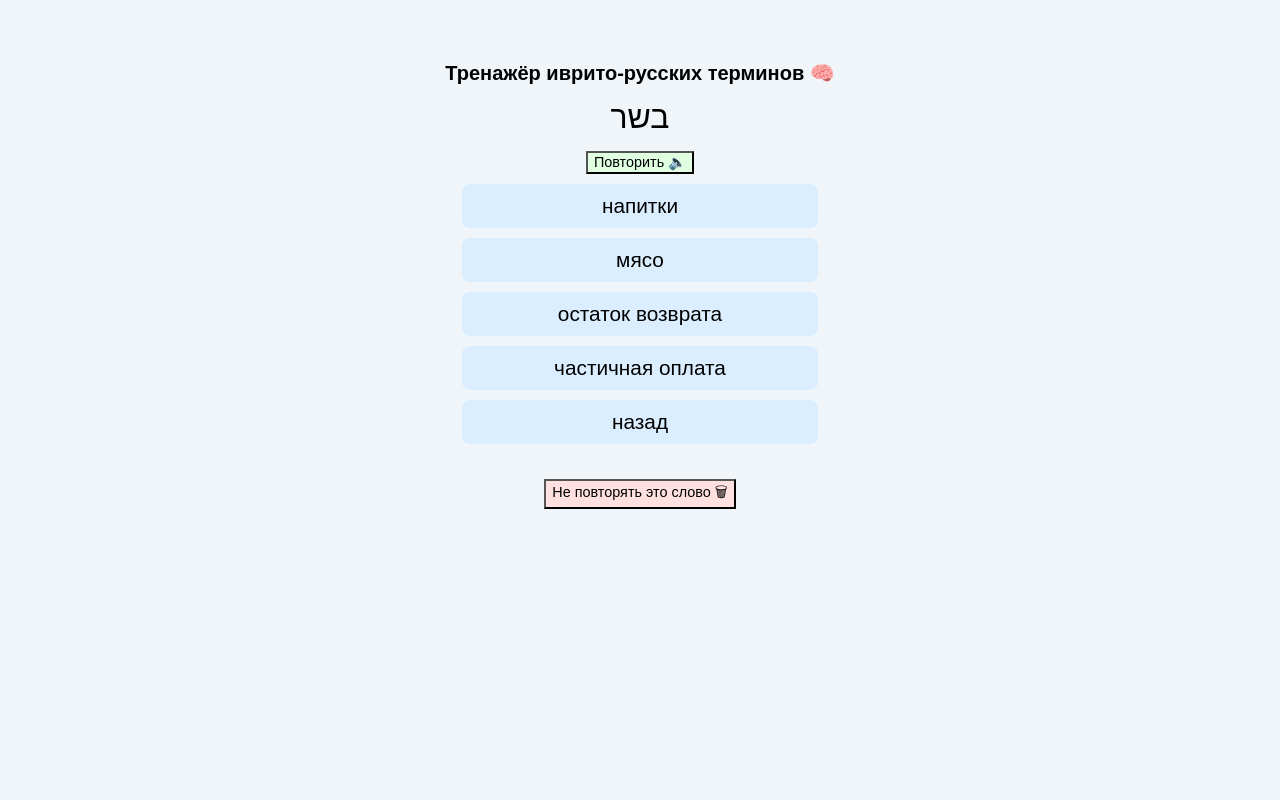
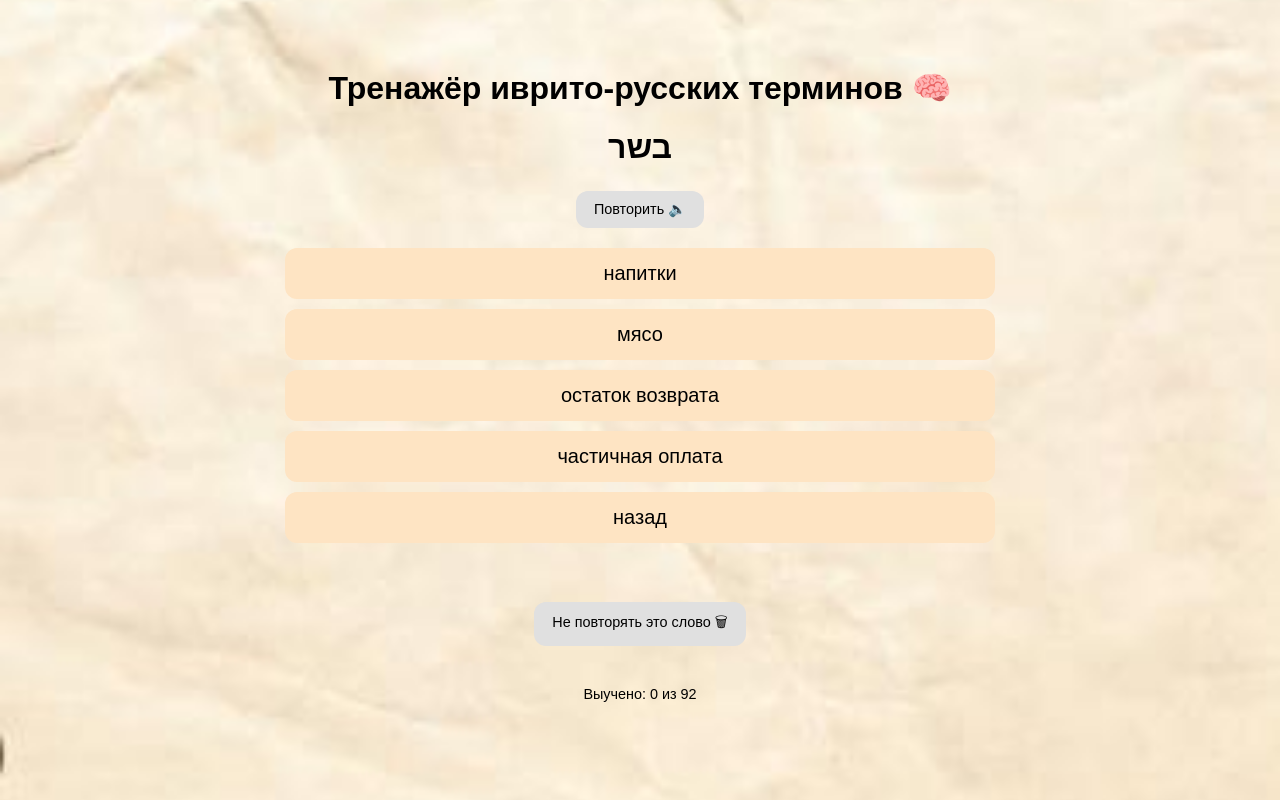
Before and after one commit to vladimirpanonopm/Hebrew_Termilal_Interface, a plain HTML site: page index.html in a window 1280 px wide. Drawn offline with Linux system fonts and the light colour scheme.

Commit message:
Add files via upload

```diff
--- a/index.html
+++ b/index.html
@@ -7,14 +7,17 @@
   <link rel="stylesheet" href="style.css" />
 </head>
 <body>
-  <h1 style="font-size: 20px;">🧠 Тренажёр иврито-русских терминов</h1>
+  <h1>🧠 Тренажёр иврито-русских терминов</h1>
   <div id="word">Загрузка...</div>
   <button id="repeat">🔈 Повторить</button>
   <div id="options"></div>
   <div id="feedback"></div>
   <button id="skip">🗑 Не повторять это слово</button>
+  <button id="restart" style="display:none">🔄 Начать заново</button>
+  <div id="progress">Выучено: 0 из 93</div>
 
 <script>
+  let allTerms = [];
   let terms = [];
   let audioMap = {};
   let current = null;
@@ -27,20 +30,41 @@
     }
   }
 
+  function updateProgress() {
+    const learned = allTerms.length - terms.length;
+    const total = allTerms.length;
+    document.getElementById("progress").innerText = `Выучено: ${learned} из ${total}`;
+  }
+
+  function fadeAndThen(callback) {
+    const wordEl = document.getElementById("word");
+    wordEl.classList.add("fade-out");
+    setTimeout(() => {
+      wordEl.classList.remove("fade-out");
+      callback();
+    }, 500);
+  }
+
   function showWord() {
+    updateProgress();
     if (terms.length === 0) {
       document.getElementById("word").innerText = "🎉 Все слова изучены!";
       document.getElementById("options").innerHTML = "";
       document.getElementById("feedback").innerText = "";
+      document.getElementById("repeat").style.display = "none";
+      document.getElementById("skip").style.display = "none";
+      document.getElementById("restart").style.display = "inline-block";
       return;
     }
 
     current = terms[Math.floor(Math.random() * terms.length)];
-    document.getElementById("word").innerText = current[0];
+    const wordEl = document.getElementById("word");
+    wordEl.innerText = current[0];
     playAudio(current[0]);
 
     let options = [current];
-    while (options.length < 5) {
+    const numOptions = Math.min(5, terms.length);
+    while (options.length < numOptions) {
       let rand = terms[Math.floor(Math.random() * terms.length)];
       if (!options.includes(rand)) options.push(rand);
     }
@@ -56,15 +80,17 @@
       const btn = document.createElement("button");
       btn.className = "option";
       btn.innerText = opt[1];
+      btn.setAttribute("dir", "ltr");
       btn.onclick = () => {
         if (opt === current) {
           feedback.innerText = "✔ Верно";
           feedback.style.color = "green";
-           setTimeout(showWord, 1200);
+          terms = terms.filter(t => t !== current);
+          fadeAndThen(showWord);
         } else {
           feedback.innerText = "❌ Ответ: " + current[1];
           feedback.style.color = "red";
-           setTimeout(showWord, 6000);
+          setTimeout(showWord, 6000);
         }
       };
       optDiv.appendChild(btn);
@@ -73,7 +99,7 @@
 
   function skipWord() {
     terms = terms.filter(t => t !== current);
-    showWord();
+    fadeAndThen(showWord);
   }
 
   function repeatWord() {
@@ -82,12 +108,20 @@
 
   document.getElementById("repeat").onclick = repeatWord;
   document.getElementById("skip").onclick = skipWord;
+  document.getElementById("restart").onclick = () => {
+    terms = [...allTerms];
+    document.getElementById("repeat").style.display = "inline-block";
+    document.getElementById("skip").style.display = "inline-block";
+    document.getElementById("restart").style.display = "none";
+    showWord();
+  };
 
   Promise.all([
     fetch("terms.json").then(res => res.json()),
     fetch("audio_map.json").then(res => res.json())
   ]).then(([termsData, audioMapData]) => {
-    terms = termsData;
+    terms = [...termsData];
+    allTerms = [...termsData];
     audioMap = audioMapData;
     showWord();
   });
--- a/style.css
+++ b/style.css
@@ -3,34 +3,82 @@ body {
   font-family: sans-serif;
   text-align: center;
   padding: 40px;
-  background-color: #f0f5fa;
+  background-image: url("texture2.jpg");
+  background-size: cover;
+  background-repeat: repeat;
+  background-position: center;
 }
+
+/* Общий стиль для блока со словом */
 #word {
   font-size: 2em;
-  margin-bottom: 10px;
+  font-weight: bold;
+  margin-bottom: 15px;
 }
+
+/* Только для иврита — большой шрифт и правильное направление */
+#word[dir="rtl"] {
+  font-size: 6em;
+  font-weight: bold;
+  direction: rtl;
+  unicode-bidi: isolate;
+  font-family: "Arial", "Noto Sans Hebrew", sans-serif;
+}
+
+/* Блок с прогрессом — стиль как у кнопки "Повторить" */
+#progress {
+  font-size: 0.9em;
+  font-weight: normal;
+  margin-top: 30px;
+  font-family: sans-serif;
+}
+
 .option {
   display: block;
   margin: 10px auto;
-  padding: 10px 20px;
-  font-size: 1.3em;
+  padding: 14px 24px;
+  font-size: 1.25em;
   border: none;
-  border-radius: 8px;
+  border-radius: 12px;
   cursor: pointer;
-  background-color: #dbeeff;
-  width: 30%;
+  background-color: #fee4c3;
+  width: 60%;
 }
+
+.option[dir="rtl"] {
+  font-size: 1.5em;
+  font-weight: bold;
+  font-family: "Arial", "Noto Sans Hebrew", sans-serif;
+}
+
+#repeat, #skip, #restart {
+  margin: 10px 6px;
+  padding: 10px 18px;
+  font-size: 0.9em;
+  border-radius: 12px;
+  border: none;
+  background-color: #e0e0e0;
+  cursor: pointer;
+  transition: background-color 0.2s;
+}
+
 #skip {
   margin-top: 20px;
-  font-size: 0.9em;
-  background-color: #ffe0e0;
+  background-color: #e0e0e0;
 }
-#repeat {
-  margin-top: 5px;
-  font-size: 0.9em;
-  background-color: #e0ffe0;
+
+#repeat:hover, #skip:hover, #restart:hover {
+  background-color: #ccc;
 }
+
 #feedback {
   margin-top: 15px;
   font-weight: bold;
+  min-height: 1.5em;
 }
+
+/* Анимация исчезновения */
+.fade-out {
+  opacity: 0;
+  transition: opacity 0.5s ease-out;
+}
```
Also changed, not shown: texture2.jpg (added).
